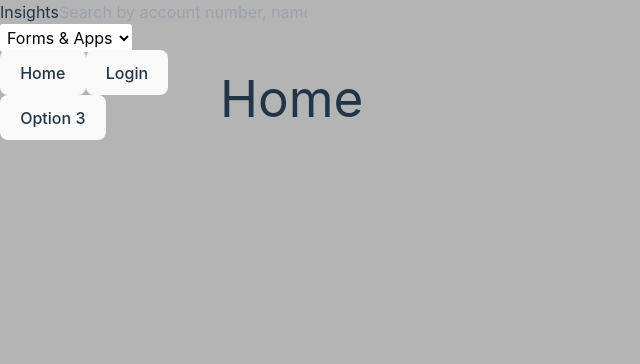
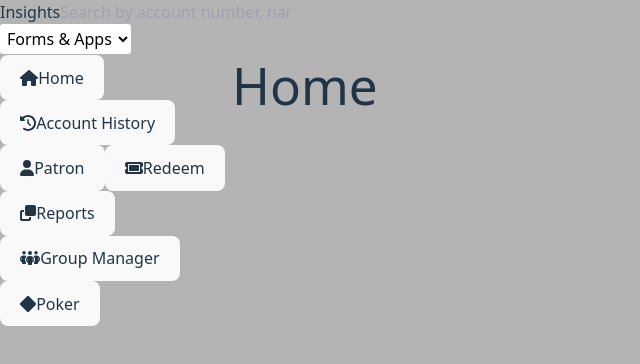
Before and after one commit to IsidroPaniagua07/insights-v2, a React (Vite) app: page / in a window 1280 px wide. Both pictures are taken after a click on the button "Login". Shown: the top 364 px of the page, without its empty margins (0-640 px from the left). Built offline with nearby package versions, Linux system fonts and the light colour scheme.

Commit message:
added sidebar CSS

```diff
--- a/package.json
+++ b/package.json
@@ -1,7 +1,7 @@
 {
   "name": "insights-v2",
   "private": true,
-  "version": "0.0.0",
+  "version": "2.2.0",
   "type": "module",
   "scripts": {
     "dev": "vite",
@@ -10,6 +10,9 @@
     "preview": "vite preview"
   },
   "dependencies": {
+    "@fortawesome/fontawesome-svg-core": "^6.5.2",
+    "@fortawesome/free-solid-svg-icons": "^6.5.2",
+    "@fortawesome/react-fontawesome": "^0.2.1",
     "react": "^18.2.0",
     "react-dom": "^18.2.0",
     "react-router-dom": "^6.23.1"
--- a/src/components/Layout/Layout.css
+++ b/src/components/Layout/Layout.css
@@ -8,7 +8,7 @@
 
   .topbar {
     width: 100%;
-    height: 50px; /* Adjust the height as needed */
+    height: 55px; /* Adjust the height as needed */
   }
 
   .sidebar-content-container {
@@ -17,12 +17,12 @@
   }
 
   .sidebar {
-    width: 200px; /* Adjust the width as needed */
+    width: 230px; /* Adjust the width as needed */
     height: 100%; /* Ensure it takes full height */
   }
 
   .content {
     flex: 1;
-    padding: 20px;
+    padding: 2px;
     overflow-y: auto; /* Optional: scroll content if it overflows */
   }
--- a/src/components/Navigation/Sidebar/Sidebar.jsx
+++ b/src/components/Navigation/Sidebar/Sidebar.jsx
@@ -1,9 +1,12 @@
 import { useState } from 'react';
 import { useAuth } from '../../AuthContext/AuthContext';
+import { FontAwesomeIcon } from '@fortawesome/react-fontawesome'
+import { faHouse, faUser, faClockRotateLeft, faTicket, faClone, faPeopleGroup, faDiamond } from '@fortawesome/free-solid-svg-icons'
+import { useNavigate } from 'react-router-dom';
 
 const Sidebar = () => {
+  const navigate = useNavigate();
   const { isAuthenticated, login, logout } = useAuth();
-  // const router = useRouter(); // Get router instance
     if (!isAuthenticated) {
       return (
       <>
@@ -16,30 +19,29 @@ const { isAuthenticated, login, logout } = useAuth();
       )
     }
 
-  const [selectedOption, setSelectedOption] = useState(0); // Track the selected option
-
-  // Define a function to handle button click
-  const handleButtonClick = (path, index) => {
-    // setSelectedOption(index); // Update selected option
-    // router.push(path); // Navigate to the specified path
-  };
-
-  // Define sidebar options
   const options = [
-    { id: 0, label: 'Home', link: '/home' },
-    { id: 1, label: 'Login', link: '/login' },
-    { id: 2, label: 'Option 3', link: '/option3' },
+    {label: 'Home', link: '/home', icon: faHouse},
+    {label: 'Account History', link: '/history', icon: faClockRotateLeft },
+    {label: 'Patron', link: '/Patron', icon: faUser },
+    {label: 'Redeem', link: '/redeem', icon: faTicket},
+    {label: 'Reports', link: '/Reports', icon: faClone},
+    {label: 'Group Manager', link: '/group-manager', icon: faPeopleGroup },
+    {label: 'Poker', link: '/Poker', icon: faDiamond},
   ];
 
   return (
-    <nav>
-      <div className="flex flex-col gap-2 items-center">
+    <nav className='bg-white h-full'>
+      <div className="flex flex-col items-center">
+
         {options.map((option, index) => (
               <button
-            key={option.id}
-            className={`${selectedOption === index ? "bg-green-400" : ''}`}
-            onClick={() => handleButtonClick(option.link, index)}
+              key={index}
+              onClick={() => navigate(option.link)}
+              className={`w-full flex flex-row items-center bg-transparent text-black text-left px-4 gap-2 py-2 rounded-lg font-normal h-[43px]`}
               >
+                <span className='w-[20px]'>
+                  <FontAwesomeIcon icon={option.icon} />
+                  </span>
                   {option.label}
               </button>
           ))}
--- a/src/components/Navigation/Topbar/Topbar.jsx
+++ b/src/components/Navigation/Topbar/Topbar.jsx
@@ -46,7 +46,7 @@ const Topbar = () => {
           <span className="w-[8%] text-center">Insights</span>
           <input type="text" placeholder="Search by account number, name, e-mail address or machine location" className="w-full"/>
           <div className="w-[10%]">
-          <select className="dropdown-menu" value={selectedOption} onChange={handleOptionChange}>
+          <select className="text-[0.9em] py-1" value={selectedOption} onChange={handleOptionChange}>
             {/* Render 'Forms & Apps' as the default selected option */}
             <option value={0}  style={{display: 'none'}}>Forms & Apps</option>
             {/* Render the rest of the options, excluding 'Forms & Apps' */}
--- a/src/index.css
+++ b/src/index.css
@@ -11,6 +11,7 @@
 body, #root, html {
   min-width: 100%;
   min-height: 100%;
+  font-family:  system-ui, -apple-system, BlinkMacSystemFont, 'Segoe UI', Roboto, Oxygen, Ubuntu, Cantarell, 'Open Sans', 'Helvetica Neue', sans-serif;
 }
 input {
   background-color: inherit;
@@ -22,6 +23,8 @@ select {
   border-radius: 3px;
   padding: 3px;
 }
+
+
 :root {
   font-family: Inter, system-ui, Avenir, Helvetica, Arial, sans-serif;
   line-height: 1.5;
--- a/src/routes/Home/Home.jsx
+++ b/src/routes/Home/Home.jsx
@@ -5,7 +5,7 @@ const Home = () => {
   const { isAuthenticated, login, logout } = useAuth();
 
   return (
-    <div>
+    <div className='bg-[#3D3D3D] h-full'>
       <h1>Home</h1>
     </div>
   );
```
Also changed, not shown: 1 other file (tests, documents, lock files or other folders). Lines whose indentation alone changed are shown as unchanged.
